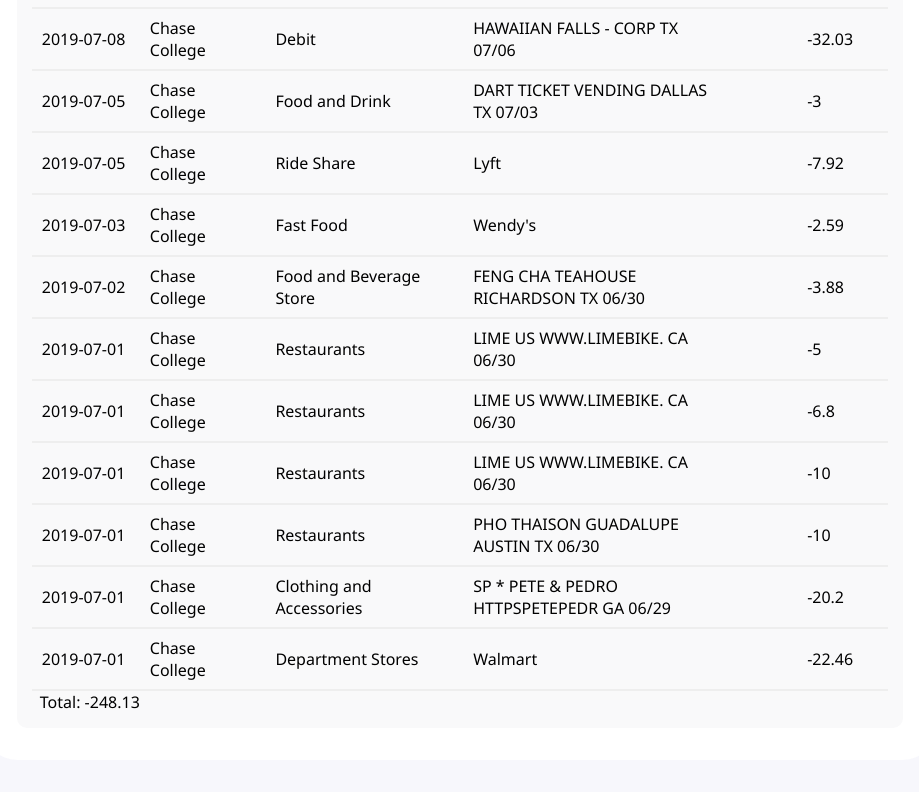
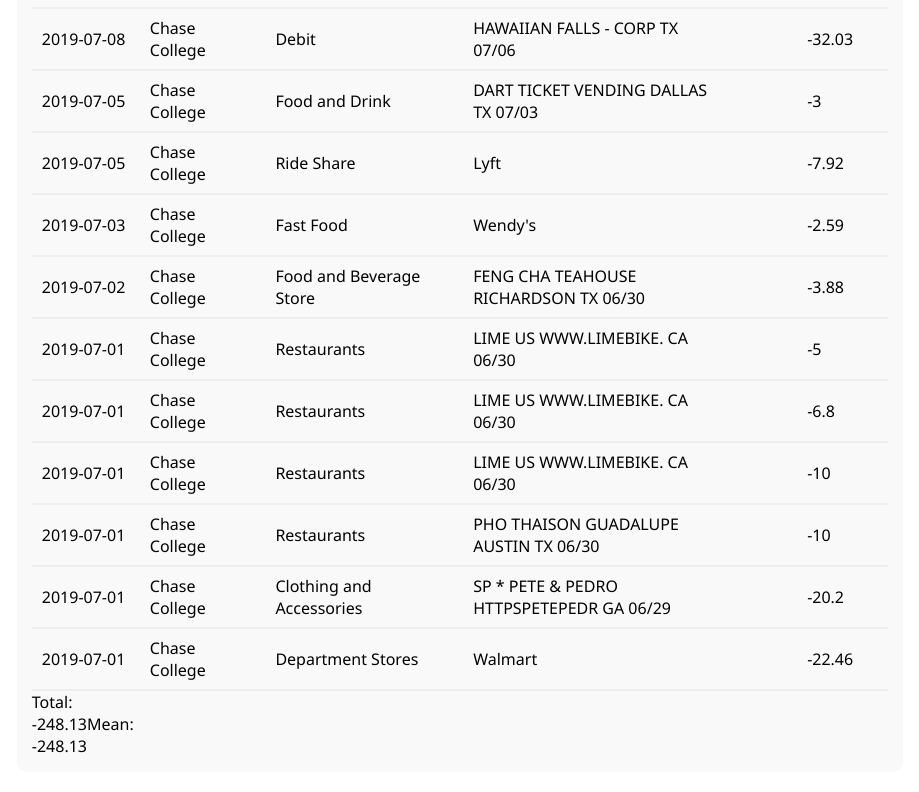
Before and after one commit to han-steve/ONE, a Vue app in the folder one-frontend/: page /summary in a window 1280 px wide. Shown: the part 1017-1809 px from the top of the page, without its empty margins (300-1219 px from the left). Built offline with nearby package versions, Linux system fonts and the light colour scheme; what v-calendar would draw is missing.

Commit message:
last commit before branching

```diff
--- a/one-frontend/src/components/TransactionTable.vue
+++ b/one-frontend/src/components/TransactionTable.vue
@@ -21,7 +21,8 @@
       </tr>
     </tbody>
     <tfoot>
-      <tr>Total: {{sum}}</tr>
+      <span>Total: {{sum}}</span>
+      <span>Mean: {{sum}}</span>
     </tfoot>
   </table>
 </template>
@@ -38,6 +39,12 @@
           return a - b.amount;
         }, 0)
         .toFixed(2);
+    },
+    average() {
+      if (this.transaction.length > 0) {
+        return this.sum / this.transactions.length;
+      }
+      return 0;
     }
   },
   methods: {
```
